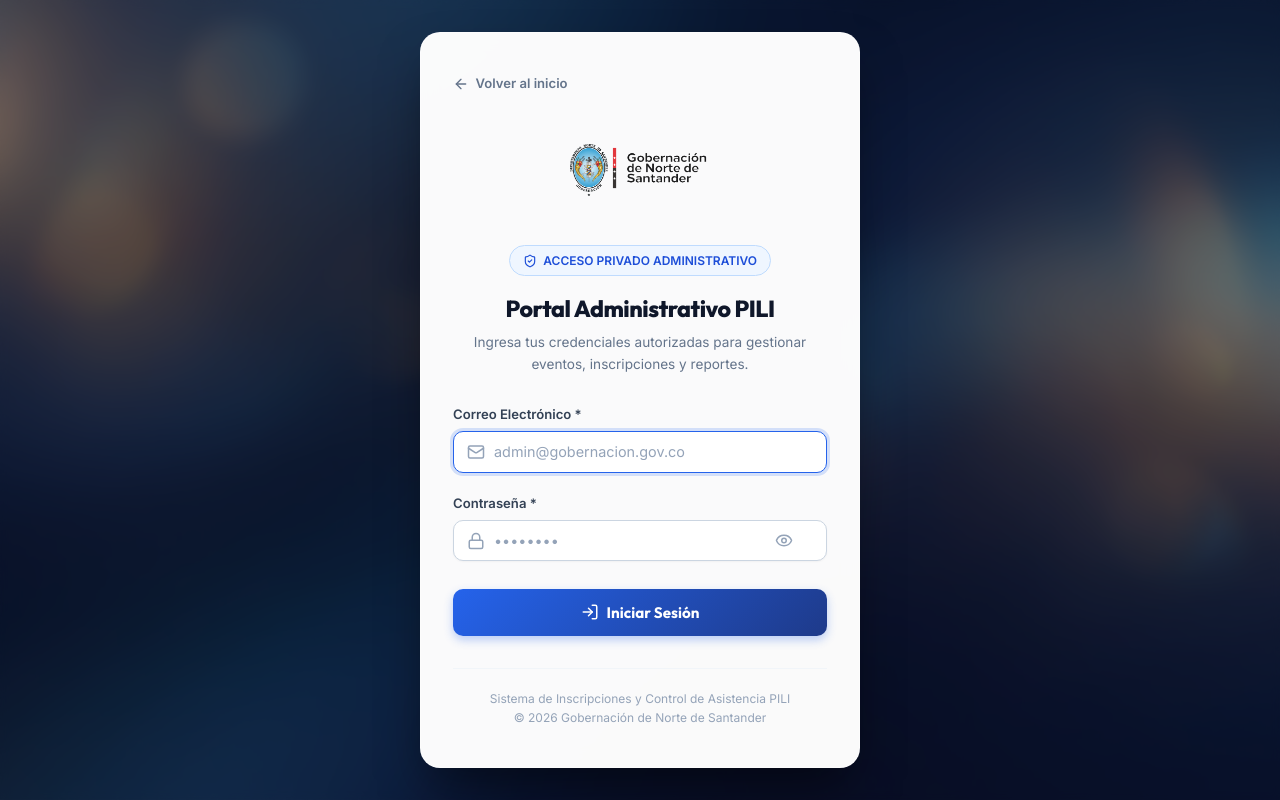
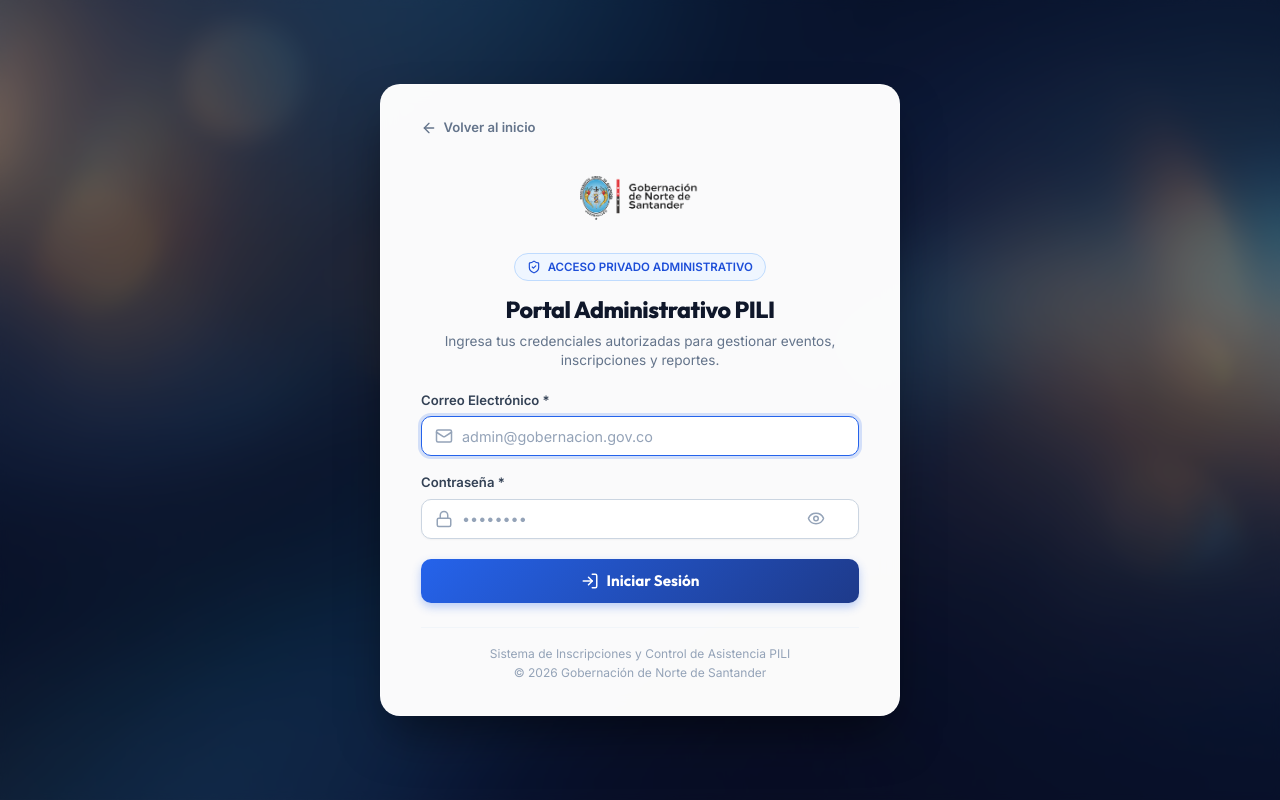
Before and after one commit to marlondarks-dev/AsistenciaEventosGober, a Next.js app: page /login in a window 1280 px wide. Built offline with nearby package versions, Linux system fonts and the light colour scheme.

Commit message:
Ajustar ancho y diseño responsivo de login y portada

```diff
--- a/src/app/login/page.tsx
+++ b/src/app/login/page.tsx
@@ -72,9 +72,9 @@ export default function LoginPage() {
       <div className="card animate-fade-in" style={{
         position: 'relative',
         zIndex: 2,
-        maxWidth: '440px',
+        maxWidth: '520px',
         width: '100%',
-        padding: '2.5rem 2rem',
+        padding: '2rem 2.5rem',
         backgroundColor: 'rgba(255, 255, 255, 0.98)',
         borderRadius: '20px',
         boxShadow: '0 25px 50px -12px rgba(0, 0, 0, 0.5)',
@@ -82,7 +82,7 @@ export default function LoginPage() {
         textAlign: 'center'
       }}>
         {/* Back Link */}
-        <div style={{ textAlign: 'left', marginBottom: '1rem' }}>
+        <div style={{ textAlign: 'left', marginBottom: '0.75rem' }}>
           <Link
             href="/"
             style={{
@@ -101,9 +101,9 @@ export default function LoginPage() {
 
         {/* Logo */}
         <div style={{
-          width: '140px',
-          height: '110px',
-          margin: '0 auto 1.25rem',
+          width: '120px',
+          height: '85px',
+          margin: '0 auto 0.75rem',
           display: 'flex',
           alignItems: 'center',
           justifyContent: 'center'
@@ -118,20 +118,20 @@ export default function LoginPage() {
           gap: '0.4rem',
           backgroundColor: '#EFF6FF',
           color: '#1D4ED8',
-          padding: '0.3rem 0.8rem',
+          padding: '0.25rem 0.75rem',
           borderRadius: '20px',
-          fontSize: '0.75rem',
+          fontSize: '0.72rem',
           fontWeight: 800,
           border: '1px solid #BFDBFE',
-          marginBottom: '0.85rem'
+          marginBottom: '0.6rem'
         }}>
           <ShieldCheck size={14} /> ACCESO PRIVADO ADMINISTRATIVO
         </div>
 
-        <h1 style={{ fontSize: '1.45rem', fontWeight: 800, color: '#0F172A', marginBottom: '0.35rem', letterSpacing: '-0.02em' }}>
+        <h1 style={{ fontSize: '1.45rem', fontWeight: 800, color: '#0F172A', marginBottom: '0.25rem', letterSpacing: '-0.02em' }}>
           Portal Administrativo PILI
         </h1>
-        <p style={{ color: '#64748B', fontSize: '0.85rem', marginBottom: '1.75rem' }}>
+        <p style={{ color: '#64748B', fontSize: '0.85rem', marginBottom: '1.25rem', lineHeight: '1.4' }}>
           Ingresa tus credenciales autorizadas para gestionar eventos, inscripciones y reportes.
         </p>
 
@@ -154,9 +154,9 @@ export default function LoginPage() {
           </div>
         )}
 
-        <form onSubmit={handleSubmit} style={{ textAlign: 'left', display: 'flex', flexDirection: 'column', gap: '1.25rem' }}>
+        <form onSubmit={handleSubmit} style={{ textAlign: 'left', display: 'flex', flexDirection: 'column', gap: '1rem' }}>
           <div>
-            <label style={{ display: 'block', fontSize: '0.82rem', fontWeight: 700, color: '#334155', marginBottom: '0.4rem' }}>
+            <label style={{ display: 'block', fontSize: '0.82rem', fontWeight: 700, color: '#334155', marginBottom: '0.35rem' }}>
               Correo Electrónico *
             </label>
             <div style={{ position: 'relative' }}>
@@ -170,7 +170,7 @@ export default function LoginPage() {
                 placeholder="admin@gobernacion.gov.co"
                 style={{
                   width: '100%',
-                  padding: '0.7rem 0.85rem 0.7rem 2.5rem',
+                  padding: '0.65rem 0.85rem 0.65rem 2.5rem',
                   fontSize: '0.9rem',
                   borderRadius: '10px',
                   border: '1px solid #CBD5E1',
@@ -182,7 +182,7 @@ export default function LoginPage() {
           </div>
 
           <div>
-            <label style={{ display: 'block', fontSize: '0.82rem', fontWeight: 700, color: '#334155', marginBottom: '0.4rem' }}>
+            <label style={{ display: 'block', fontSize: '0.82rem', fontWeight: 700, color: '#334155', marginBottom: '0.35rem' }}>
               Contraseña *
             </label>
             <div style={{ position: 'relative' }}>
@@ -195,7 +195,7 @@ export default function LoginPage() {
                 placeholder="••••••••"
                 style={{
                   width: '100%',
-                  padding: '0.7rem 2.5rem 0.7rem 2.5rem',
+                  padding: '0.65rem 2.5rem 0.65rem 2.5rem',
                   fontSize: '0.9rem',
                   borderRadius: '10px',
                   border: '1px solid #CBD5E1',
@@ -231,7 +231,7 @@ export default function LoginPage() {
             className="btn btn-primary"
             style={{
               width: '100%',
-              padding: '0.85rem',
+              padding: '0.8rem',
               fontSize: '0.95rem',
               fontWeight: 700,
               display: 'flex',
@@ -239,7 +239,7 @@ export default function LoginPage() {
               justifyContent: 'center',
               gap: '0.5rem',
               borderRadius: '10px',
-              marginTop: '0.5rem',
+              marginTop: '0.25rem',
               cursor: loading ? 'not-allowed' : 'pointer',
               opacity: loading ? 0.75 : 1
             }}
@@ -249,7 +249,7 @@ export default function LoginPage() {
           </button>
         </form>
 
-        <div style={{ marginTop: '2rem', paddingTop: '1.25rem', borderTop: '1px solid #F1F5F9', fontSize: '0.75rem', color: '#94A3B8' }}>
+        <div style={{ marginTop: '1.5rem', paddingTop: '1rem', borderTop: '1px solid #F1F5F9', fontSize: '0.75rem', color: '#94A3B8' }}>
           Sistema de Inscripciones y Control de Asistencia PILI<br />
           © 2026 Gobernación de Norte de Santander
         </div>
```
Also changed, not shown: src/app/page.tsx (+12 -12 lines).
